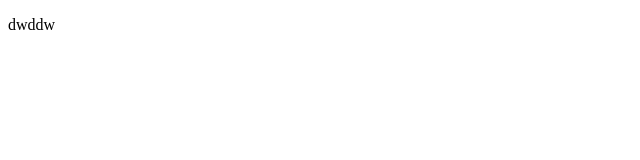
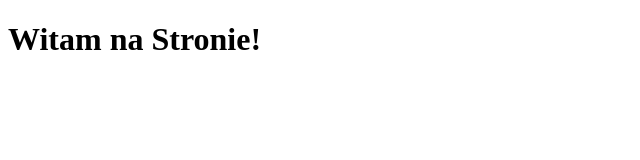
Before and after one commit to kevcio1/Lekcja_TEST, a plain HTML site: page index.html in a window 1280 px wide. Shown: the whole page, without its empty margins (0-640 px from the left). Drawn offline with Linux system fonts and the light colour scheme.

Commit message:
Dodaano Header

```diff
--- a/index.html
+++ b/index.html
@@ -6,6 +6,6 @@
     <title>Document</title>
 </head>
 <body>
-    <p>dwddw</p>
+    <h1>Witam na Stronie!</h1>
 </body>
 </html>
```
